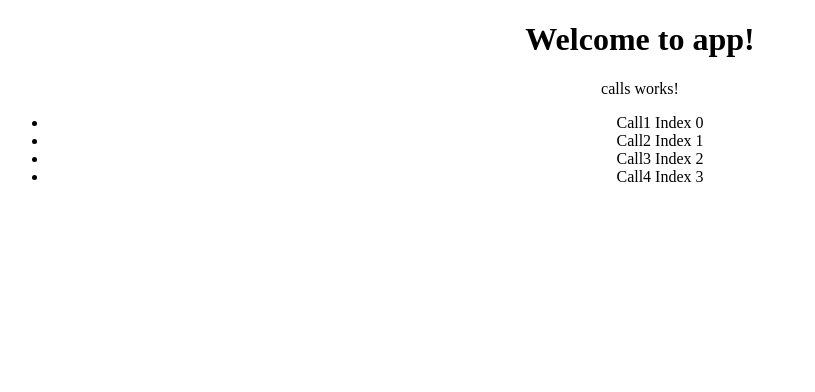
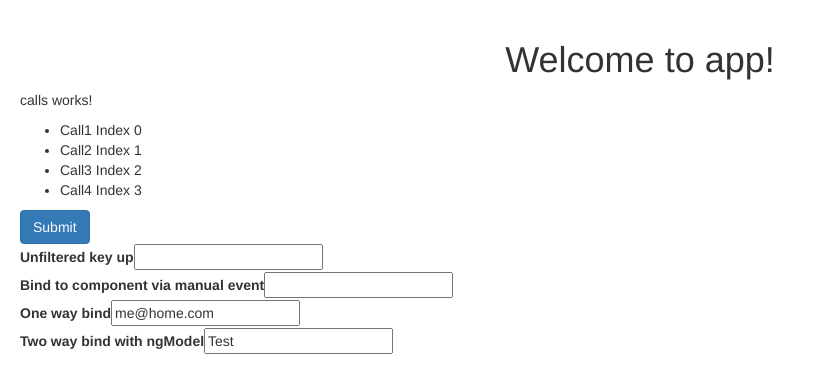
Before and after one commit to michaelw5284/angularexamples, an Angular app: page / in a window 1280 px wide. Shown: the top 392 px of the page, without its empty margins (0-815 px from the left). Built offline with nearby package versions, Linux system fonts and the light colour scheme.

Commit message:
More examples

```diff
--- a/src/app/app.component.html
+++ b/src/app/app.component.html
@@ -3,5 +3,5 @@
   <h1>
     Welcome to {{title}}!
   </h1>
-
+</div>
   <app-calls></app-calls>
--- a/src/app/app.module.ts
+++ b/src/app/app.module.ts
@@ -1,6 +1,7 @@
 import { HelpdeskService } from './helpdesk/helpdesk.service';
 import { BrowserModule } from '@angular/platform-browser';
 import { NgModule } from '@angular/core';
+import { FormsModule } from '@angular/forms';
 
 import { AppComponent } from './app.component';
 import { CallsComponent } from './calls/calls.component';
@@ -12,7 +13,8 @@ import { CallsComponent } from './calls/calls.component';
     CallsComponent
   ],
   imports: [
-    BrowserModule
+    BrowserModule,
+    FormsModule
   ],
   providers: [HelpdeskService],
   bootstrap: [AppComponent]
--- a/src/app/calls/calls.component.html
+++ b/src/app/calls/calls.component.html
@@ -6,4 +6,28 @@
 <ul>
   <li (click)="itemSelected(i)"  *ngFor="let call of calls; let i = index;">{{ call }} Index {{ i }} </li>
 
+
 </ul>
+
+ <button class="btn btn-primary">Submit</button>
+<div>
+    <label>Unfiltered key up</label>
+    <input (keyup)="onKeyUp($event)">
+</div>
+
+
+<div>
+    <label>Bind to component via manual event</label>
+    <input #email (keyup.enter)="onKeyUpFiltered(email.value)">
+<div>
+
+
+<div>
+    <label>One way bind</label>
+    <input [value]="defaultOneWayBinding" >
+<div>
+
+  <div>
+    <label>Two way bind with  ngModel</label>
+    <input [(ngModel)]="modelBoundValue" (keyup.enter)="onKeuUpWithModelBinding()">
+<div>
--- a/src/app/calls/calls.component.ts
+++ b/src/app/calls/calls.component.ts
@@ -11,20 +11,34 @@ export class CallsComponent implements OnInit {
   constructor(private helpdeskService : HelpdeskService) { }
 
   calls : string[];
+  defaultOneWayBinding : string = "me@home.com";
+  modelBoundValue : string  = "Test";
 
   ngOnInit() {
 
       this.calls = this.helpdeskService.getCalls();
-
-
   }
 
   itemSelected(i){
 
     alert("You selected item " + i);
+  }
+  onKeyUp($event){
+    if($event.keyCode === 13){
 
+        alert($event.target.value);
+    }
+  }
 
+  onKeyUpFiltered(email){
+
+          alert(email);
+  }
+
+  onKeuUpWithModelBinding(){
+   alert(this.modelBoundValue);
   }
 
 
+
 }
--- a/src/styles.css
+++ b/src/styles.css
@@ -1 +1,4 @@
 /* You can add global styles to this file, and also import other style files */
+@import "~bootstrap/dist/css/bootstrap.css";
+
+body { padding: 20px; }
```
